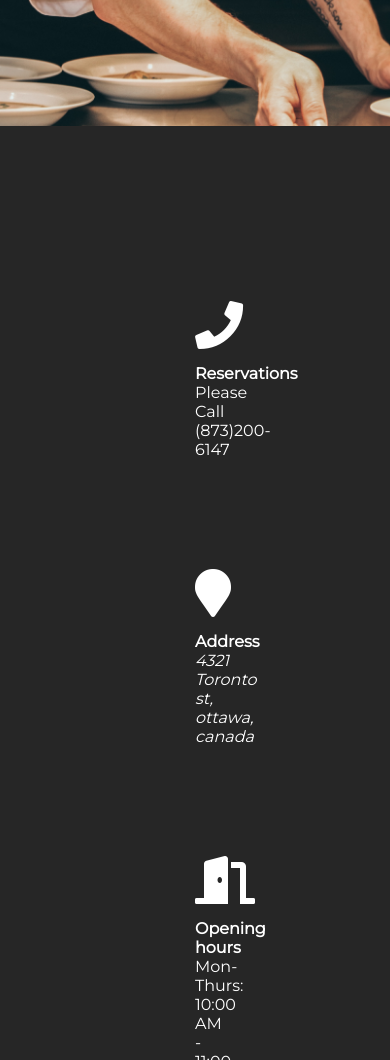
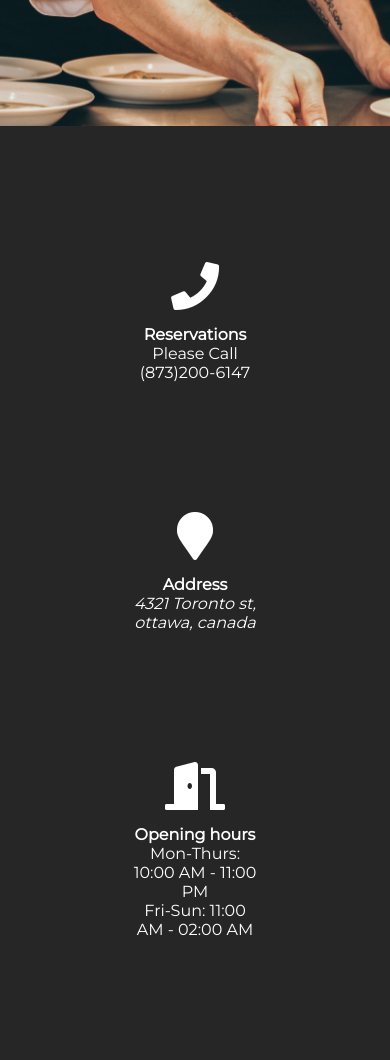
Before and after one commit to DanDucVira/SteakHouseWebsite, a plain HTML site: page index.html in a window 390 px wide. Shown: the part 10940-12000 px from the top of the page. Drawn offline with Linux system fonts and the light colour scheme; a web font is replaced by a local one.

Commit message:
minor changes

```diff
--- a/css/main.css
+++ b/css/main.css
@@ -501,7 +501,7 @@ footer {
 
         padding: 0px;
         text-align: center;
-        margin: 0 auto;
+
 
 
 
@@ -512,8 +512,10 @@ footer {
     .cta-container {
         display: flex;
         flex-direction: column;
-        margin: 0 auto;
+
         text-align: center;
+        padding: 0px;
+        height: 950px;
 
 
 
@@ -523,6 +525,10 @@ footer {
     .box-cta {
         margin: 0 auto;
         text-align: center;
+        padding: 65px 0;
+        display: flex;
+        flex-direction: column;
+        justify-content: space-between;
 
     }
 
```
